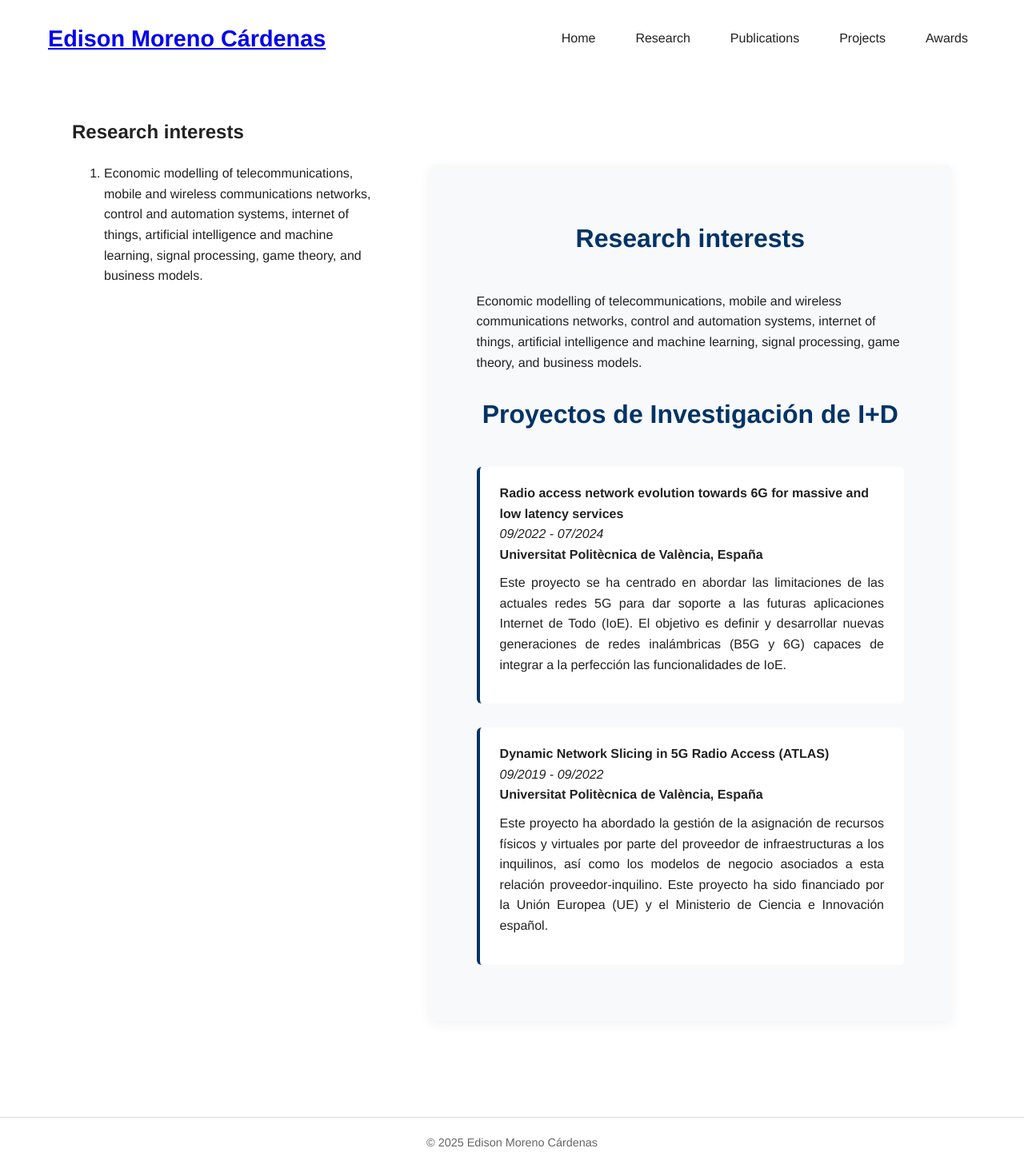
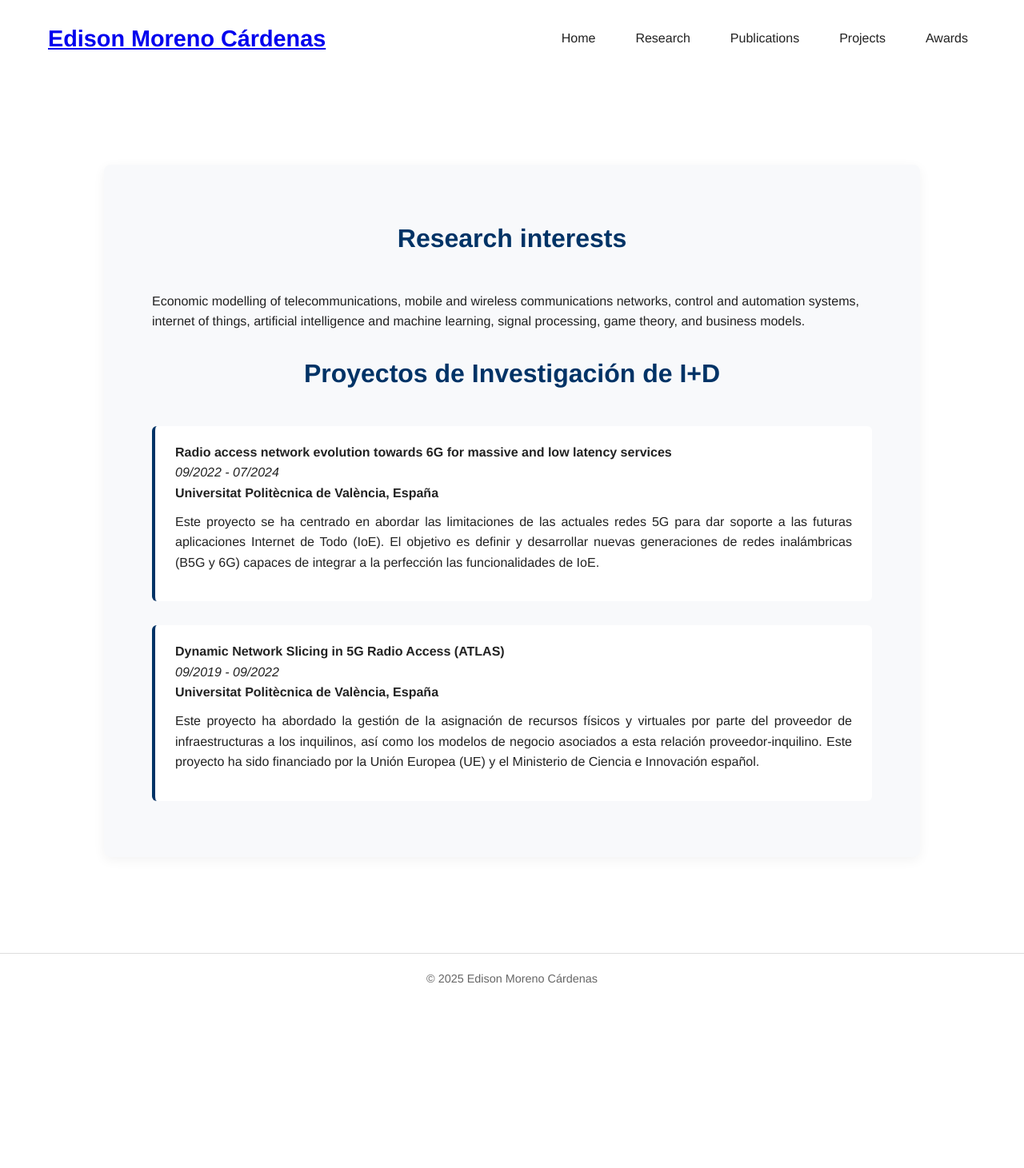
Before and after one commit to edisonmorenocardenas/edisonmorenocardenas.github.io, a Jekyll site: the page built from research.html, in a window 1280 px wide. Shown: the whole page at 80% size. Built offline with Jekyll 4.4.1, drawn with Linux system fonts in a browser that asks for light colours; after the commit the page ends 1256 px from its top, so only the background shows below that.

Commit message:
Actualizar contenido de

```diff
--- a/research.html
+++ b/research.html
@@ -2,23 +2,6 @@
 layout: default
 title: "Projects"
 ---
-
-<section id="Research interests">
-  <h1>Research interests</h1>
-
-  <ol class="projects-list">
-    <!-- Proyecto 1 -->
-    <li>
-      <p>
-        Economic modelling of telecommunications, mobile and wireless communications networks,
-        control and automation systems, internet of things, artificial intelligence
-        and machine learning, signal processing, game theory, and business models.
-      </p>
-    </li>
-    <!-- Aquí puedes añadir más proyectos siguiendo el mismo patrón -->
-  </ol>
-</section>
-
 
 <section id="projects">
   <h1>Research interests</h1>
```
